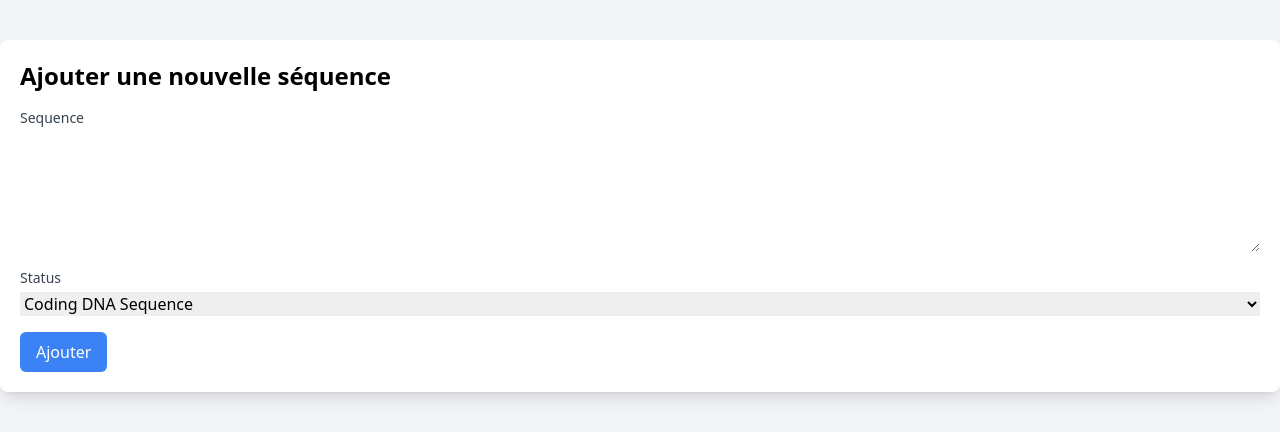
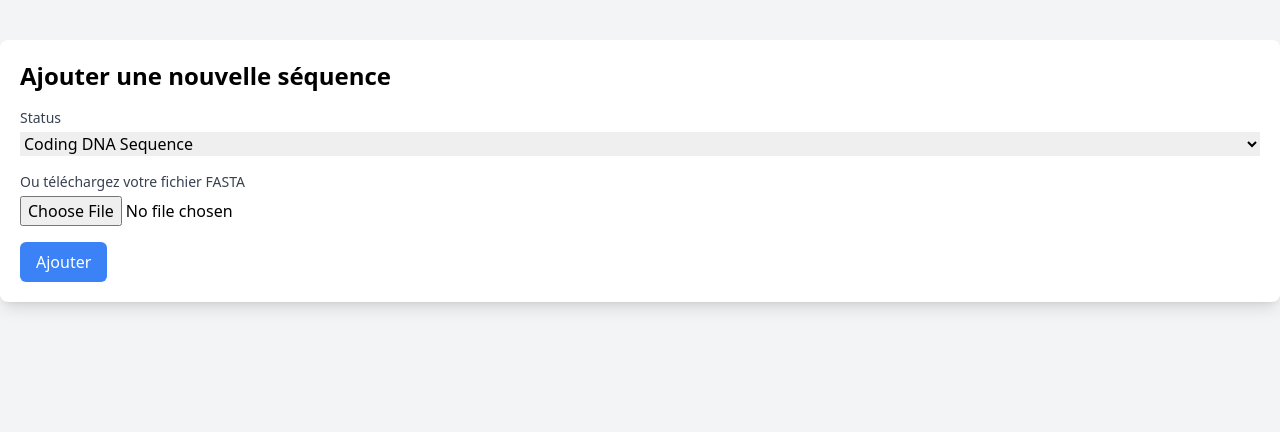
Before and after one commit to TitouanCh/appweb, a Django app: page /add-sequence/ in a window 1280 px wide. Shown: the top 432 px of the page. Run offline with Django 5.2, Linux system fonts and the light colour scheme; some libraries are stand-ins or nearby versions.

Commit message:
Ajout fichier par fichier

```diff
--- a/genhome/forms.py
+++ b/genhome/forms.py
@@ -4,8 +4,9 @@ from .models import FaSequence
 class FaSequenceForm(forms.ModelForm):
     class Meta:
         model = FaSequence
-        fields = ['sequence','status']  #Champs obligatoire a sauvegarder
+        fields = ['status']  # Ajouter un champ pour le fichier
         widgets = {
             'status': forms.Select(attrs={'class': 'form-control'}),
-            'sequence': forms.Textarea(attrs={'class': 'form-control', 'rows': 5}),
         }
+        # Champ pour télécharger un fichier FASTA
+    sequence_file = forms.FileField(label="Ou téléchargez votre fichier FASTA", required=True)
--- a/genhome/templates/genhome/add_sequence.html
+++ b/genhome/templates/genhome/add_sequence.html
@@ -6,7 +6,7 @@
     <body class="bg-gray-100">
         <div class="container mx-auto mt-10 p-5 bg-white rounded-lg shadow-lg">
             <h1 class="text-2xl font-semibold mb-4">Ajouter une nouvelle séquence</h1>
-            <form method="post">
+            <form method="post" enctype="multipart/form-data">
             {% if messages %}
             <div class="space-y-2">
                 {% for message in messages %}
--- a/genhome/templates/genhome/annotate_sequence.html
+++ b/genhome/templates/genhome/annotate_sequence.html
@@ -5,7 +5,7 @@
 <div class="max-w-4xl mx-auto p-5">
     <h1 class="text-2xl font-bold text-center"> Séquence {{ sequence.id }}</h1>
     <p><strong></strong> {{ sequence.get_status_display }}</p>
-    <pre class="bg-gray-100 p-4 rounded border mt-3"> {{ sequence.sequence }}</pre>
+    <pre class="bg-gray-100 p-4 rounded border mt-3"> {{ sequence.sequence|slice:":80"}}</pre>
     <form method="POST" class="mt-6">
         {% csrf_token %}
         <textarea name="annotation" class="w-full p-3 border rounded mb-4" rows="4" placeholder="Ajoutez une annotation"></textarea>
--- a/genhome/views.py
+++ b/genhome/views.py
@@ -5,6 +5,7 @@ from .models import FaSequence, Annotation
 from django.urls import reverse
 from .forms import FaSequenceForm
 from django.contrib import messages
+from django.core.exceptions import ValidationError
 
 def home(request):
     #homepage avec toute les sequences
@@ -36,16 +37,26 @@ def delete_annotation(request, annotation_id):
 
 def add_sequence(request):
     if request.method == 'POST':
-        form = FaSequenceForm(request.POST)
-        #vérification si la séquence valide
-        seq = request.POST.get('sequence')
-        if not is_dna(seq):
-            messages.error(request, "Veuillez rentrez une sequence ADN valide")
-            return render(request, 'genhome/add_sequence.html', {'form': form})
+        form = FaSequenceForm(request.POST, request.FILES)
+        if not form.is_valid():
+            print(form.errors)  # Affichez les erreurs dans la console
         # Si oui enregistre la nouvelle sequence avec un nouvel id
         if form.is_valid():
-            fa_sequence = form.save()
-            return redirect('annotate_sequence', sequence_id=fa_sequence.id)
+            fasta_file = request.FILES['sequence_file']
+            sequence = extract_sequence_from_fasta(fasta_file)
+                    #vérification si la séquence valide
+            if not is_dna(sequence):
+                messages.error(request, "Veuillez rentrez une sequence ADN valide")
+                return render(request, 'genhome/add_sequence.html', {'form': form})
+        # Si oui enregistre la nouvelle sequence avec un nouvel id
+            # Enregistrer la nouvelle séquence dans la base de données
+            print('c')
+            new_sequence = FaSequence(
+                status=form.cleaned_data['status'],
+                sequence=sequence
+            )
+            fa_sequence = new_sequence.save()
+            return redirect('annotate_sequence', sequence_id=new_sequence.id)
     else:
         form = FaSequenceForm()
     return render(request, 'genhome/add_sequence.html', {'form': form})
@@ -56,3 +67,19 @@ def is_dna(seq):
         if nucleotide not in ['A', 'T', 'C', 'G']:
             return False
     return True
+
+
+def extract_sequence_from_fasta(file):
+    """Extrait la séquence d'un fichier FASTA."""
+    try:
+        # Lire le contenu du fichier FASTA
+        content = file.read().decode('utf-8')
+
+        # Séparer par les lignes et ignorer les lignes qui commencent par '>'
+        lines = content.splitlines()
+        print(lines)
+        sequence = ''.join(line for line in lines if not line.startswith('>'))
+        print(sequence)
+        return sequence
+    except Exception as e:
+        raise ValidationError(f"Erreur lors de la lecture du fichier FASTA : {e}")
```
Also changed, not shown: 1 other file.
